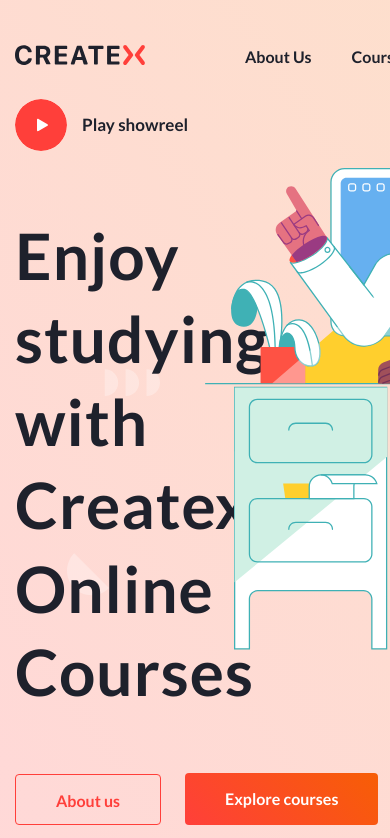
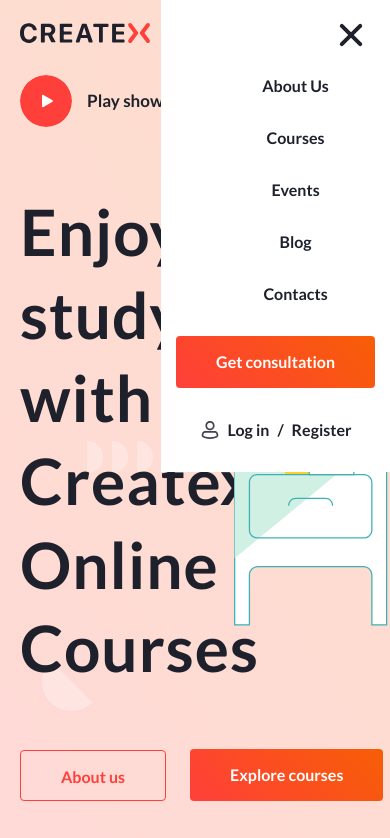
Before and after one commit to shishka1lstx/CreateX, a plain HTML site: page index.html in a window 390 px wide. Shown: the top 838 px of the page. Drawn offline with nearby package versions, Linux system fonts and the light colour scheme; some packages are replaced by stand-ins of ours; a script that the page names is missing.

Commit message:
Add files via upload

```diff
--- a/index.html
+++ b/index.html
@@ -20,7 +20,7 @@
                         <div class="heade__top-logo logo">
                             <a href="#"><img src="images/logo.svg" alt="Logo" class="header__top-logo logo"></a>
                         </div>
-                        <nav class="header__nav">
+                        <nav class="header__nav active-menu">
                             <ul class="nav__list">
                                 <li class="nav__link"><a href="#" class="nav__link-inner">About Us</a></li>
                                 <li class="nav__link"><a href="#" class="nav__link-inner">Courses</a></li>
@@ -28,6 +28,13 @@
                                 <li class="nav__link"><a href="#" class="nav__link-inner">Blog</a></li>
                                 <li class="nav__link"><a href="#" class="nav__link-inner">Contacts</a></li>
                             </ul>
+                            <div class="actions-mobile">
+                                <button class="header__top-actions__consult button">Get consultation</button>
+                                <div class="header__top-login">
+                                    <img src="images/icons/Profile.svg" alt="" class="login-icon">
+                                    <a href="#" class="login-link">Log in</a><p class="login-link">/</p> <a href="#" class="login-link">  Register</a>
+                                </div>
+                            </div>
                         </nav>
                         <div class="actions">
                             <button class="header__top-actions__consult button">Get consultation</button>
@@ -36,6 +43,7 @@
                                 <a href="#" class="login-link">Log in</a><p class="login-link">/</p> <a href="#" class="login-link">  Register</a>
                             </div>
                         </div>
+                        <button class="burger" id="burger"><span></span><span></span><span></span></buton>
                     </div>
                 </div>
             </div>
@@ -781,6 +789,7 @@
                 </div>
             </section>
         </main>
+
         <footer class="footer">
             <div class="footer__top">
                 <div class="content">
@@ -844,6 +853,7 @@
     <script type="text/javascript" src="//cdn.jsdelivr.net/npm/slick-carousel@1.8.1/slick/slick.min.js"></script>
     <script src="https://cdn.jsdelivr.net/npm/@fancyapps/ui@5.0/dist/fancybox/fancybox.umd.js"></script>
     <script>Fancybox.bind("[data-fancybox]", {}); </script>
+    <script src="scripts/burder-menu.js"></script>
     <script src="scripts/mixitup.min.js"></script>
     <script src="scripts/teamslider.js"></script>
     <script src="scripts/mixScript.js"></script>
--- /dev/null
+++ b/scripts/burder-menu.js
@@ -0,0 +1,7 @@
+var silde_menu = document.querySelector(".header__nav");
+
+var btn = document.querySelector(".burger");
+
+btn.addEventListener('click', () => {
+    silde_menu.classList.toggle('active-menu')
+})
--- a/styles/styles.css
+++ b/styles/styles.css
@@ -85,7 +85,9 @@ a{
     line-height: 160%;
 }
 
-/* -------------------------------------------------------------------------------------------------------- */
+/* ===================================== HEADER ================================================= */
+/* ===================================== HEADER ================================================= */
+
 .header{
     background: url('../images/decore/headerShapes.svg') 50% 35% /cover no-repeat,linear-gradient( 55.95deg, rgba(255, 63, 58, 0.2), rgba(247, 94, 5, 0.2) );
     height: 100vh;
@@ -115,6 +117,10 @@ a{
 
 .header__nav{
     margin-right: auto;
+}
+
+.actions-mobile{
+    display: none;
 }
 
 .nav__list{
@@ -166,6 +172,8 @@ a{
     align-items: center;
     height: 52px;
 }
+
+
 
 /* header top hovers */
 
@@ -1686,3 +1694,106 @@ margin-bottom: 180px;
 .footer__bott-inner a:hover{
     color:#fff;
 }
+
+
+
+
+/* ====================================== MEDIA ============================================================== */
+/* ====================================== MEDIA ============================================================== */
+
+@media (max-width: 1090px ){
+
+    .content{
+        max-width: 1250px;
+        padding-inline: 20px;
+    }
+
+    .header{
+        height: fit-content;
+    }
+    .header__top{
+        margin-bottom: 20px;
+    }
+    .burger{
+        cursor: pointer;
+        display: block;
+        z-index: 3;
+        transition: 0.3s;
+        height: 40px;
+        width: 40px;
+        text-align: center;
+        border: none;
+        background: transparent;
+    }
+
+    .burger span{
+        display: block;
+        width: 30px;
+        height: 4px;
+        background-color: var(--text-color-gray);
+        border-radius: 2px;
+        margin-block: 5px;
+        transition: 0.4s;
+
+    }
+
+    .header__nav{
+        position: fixed;
+        top: 0px;
+        right: -100%;
+        width: fit-content;
+        padding-inline: 15px;
+        z-index: 2;
+        background-color: #fff;
+        transition: 0.4s;
+    }
+
+    .header__main-actions{
+        margin-bottom: 25px;
+    }
+
+    .nav__list{
+        flex-direction: column;
+        margin-top: 60px;
+        align-items: center;
+    }
+
+    .nav__link-inner,   .nav__link{
+        width: 100%;
+        align-items: center;
+        justify-content: center;
+    }
+
+    .actions{
+        display: none;
+    }
+
+    .header__nav.active-menu{
+        right: 0;
+    }
+
+
+    .active-menu ~ .burger span:nth-child(2) {
+        display: none;
+    }
+
+    .active-menu ~ .burger span:nth-child(1){
+        transform: translateY(2px) rotate(45deg);
+        margin: 0;
+
+    }
+
+    .active-menu ~ .burger span:nth-child(3){
+        transform: translateY(-2px) rotate(-45deg);
+        margin: 0;
+    }
+
+    .actions-mobile{
+        display: flex;
+        flex-direction: column;
+        align-items: center;
+        justify-content: center;
+        margin-top: 15px;
+    }
+
+}
```
Also changed, not shown: scripts/accordion.js (line endings or trailing spaces).
